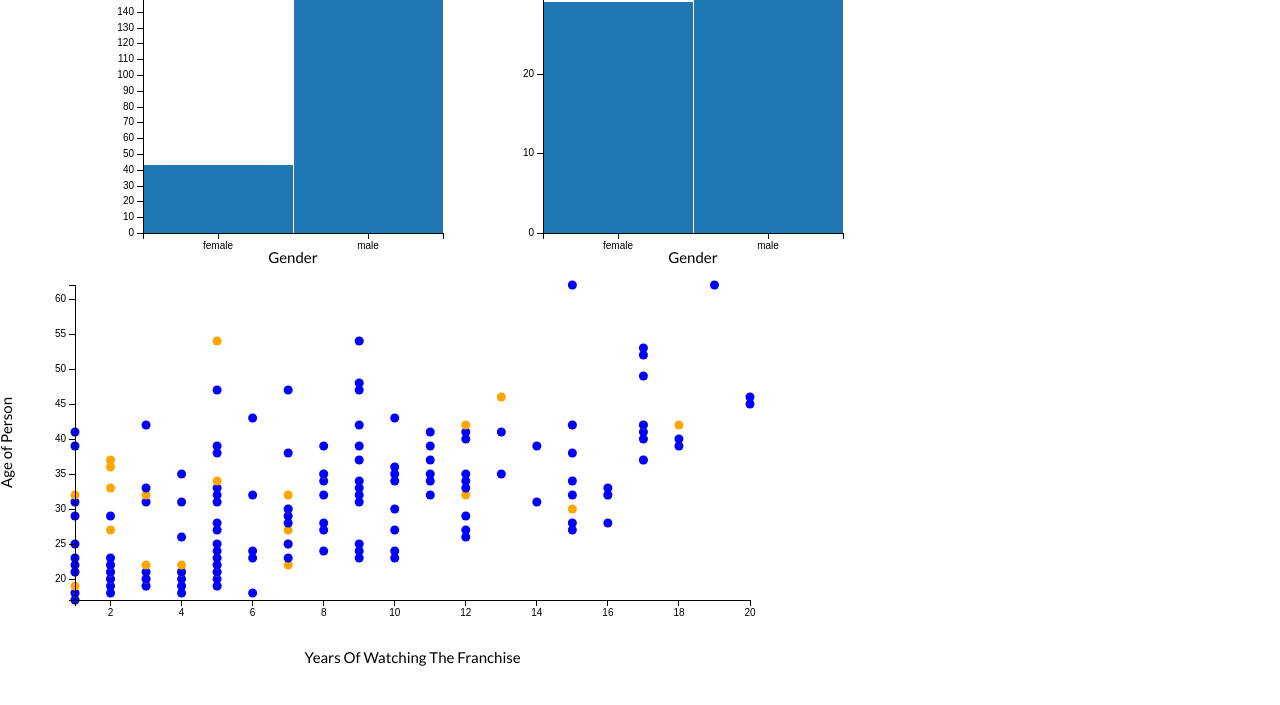
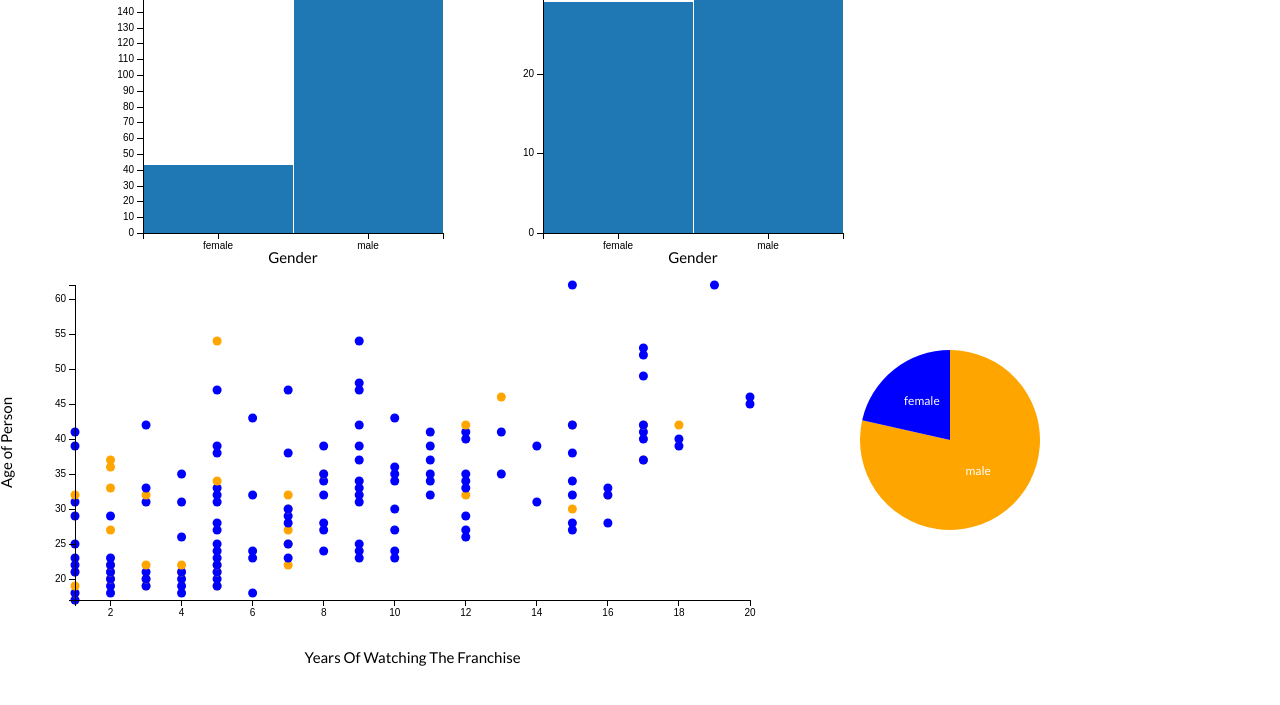
Before and after one commit to Code-Institute-Submissions/dashboard-project, a plain HTML site: page index.html in a window 1280 px wide. Shown: the part 91-796 px from the top of the page. Drawn offline with Linux system fonts and the light colour scheme.

Commit message:
created a pie chart to add to the dashboard

```diff
--- a/index.html
+++ b/index.html
@@ -29,6 +29,10 @@
 
     <div id="yrs-watching-favourite-show"></div>
 
+    <div id="pie-chart-of-series"></div>
+
+
+
 
 </body>
 </html>
--- a/static/js/graph.js
+++ b/static/js/graph.js
@@ -8,6 +8,7 @@ function makeGraphs(error, dragonballzData) {
     dragonballzData.forEach(function(d){
         d.age = parseInt(d.age);
         d.yrs_watching = parseInt(d["yrs.watching"])
+
     })
 
 
@@ -17,6 +18,8 @@ function makeGraphs(error, dragonballzData) {
     show_average_age(ndx);
 
     show_yrs_watching_to_favourite_show_correlation(ndx);
+
+    show_pie_chart_of_series(ndx);
 
 
     dc.renderAll();
@@ -34,6 +37,7 @@ function show_graph_selector(ndx) {
 }
 
 function show_gender_graph(ndx) {
+
     var dim = ndx.dimension(dc.pluck('sex'));
     var group = dim.group();
 
@@ -53,6 +57,11 @@ function show_gender_graph(ndx) {
 
 
 function show_average_age(ndx) {
+
+    var genderColors = d3.scale.ordinal()
+        .domain(["Female", "Male"])
+        .range(["orange", "blue"])
+
     var dim = ndx.dimension(dc.pluck('sex'));
 
     function add_item(p, v) {
@@ -134,3 +143,23 @@ function show_yrs_watching_to_favourite_show_correlation(ndx) {
         .group(watchingshowGroup)
         .margins({top: 10, right: 50, bottom: 75, left: 75});
 }
+
+function show_pie_chart_of_series(ndx) {
+
+    var genderColors = d3.scale.ordinal()
+        .domain(["Female", "Male"])
+        .range(["orange", "blue"])
+
+    var pdim = ndx.dimension(dc.pluck('sex'));
+    var pgroup = pdim.group();
+
+
+    dc.pieChart("#pie-chart-of-series")
+        .height(330)
+        .radius(90)
+        .transitionDuration(500)
+        .colors(genderColors)
+        .dimension(pdim)
+        .group(pgroup);
+
+}
```
